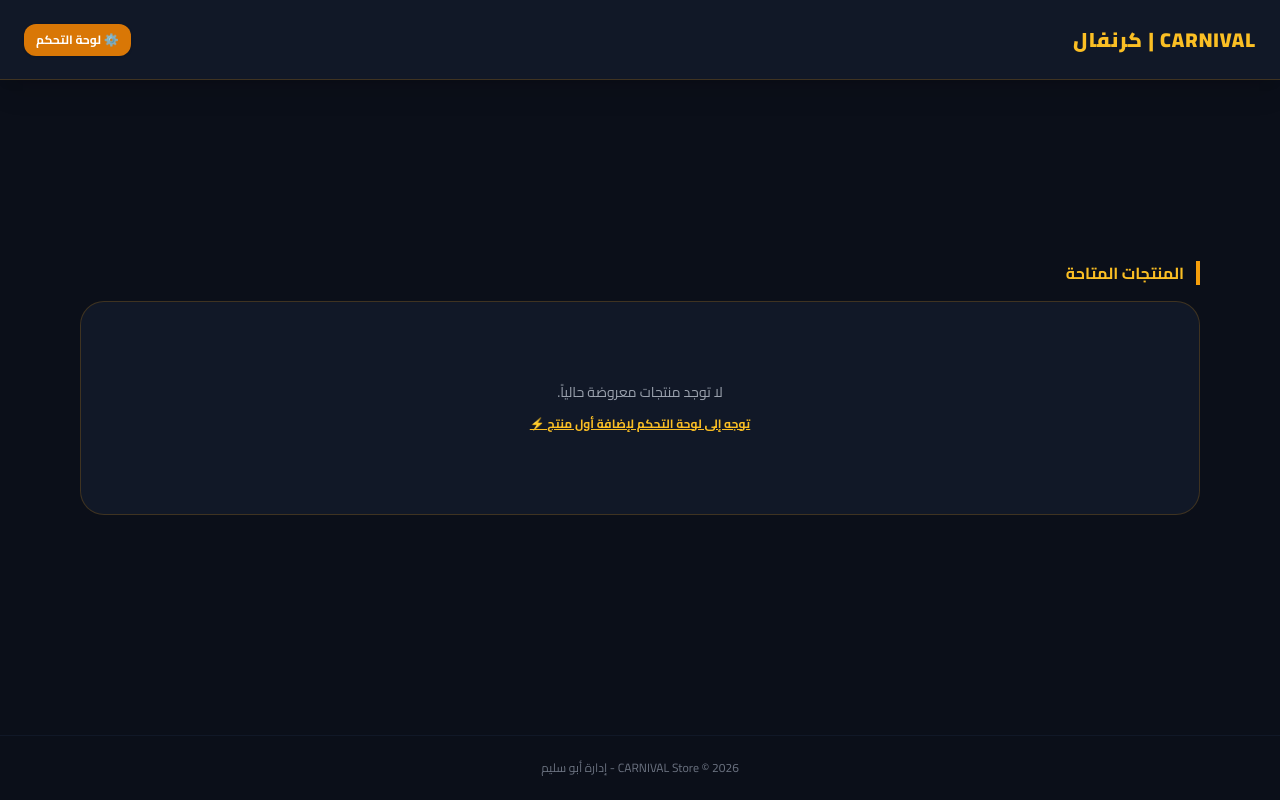
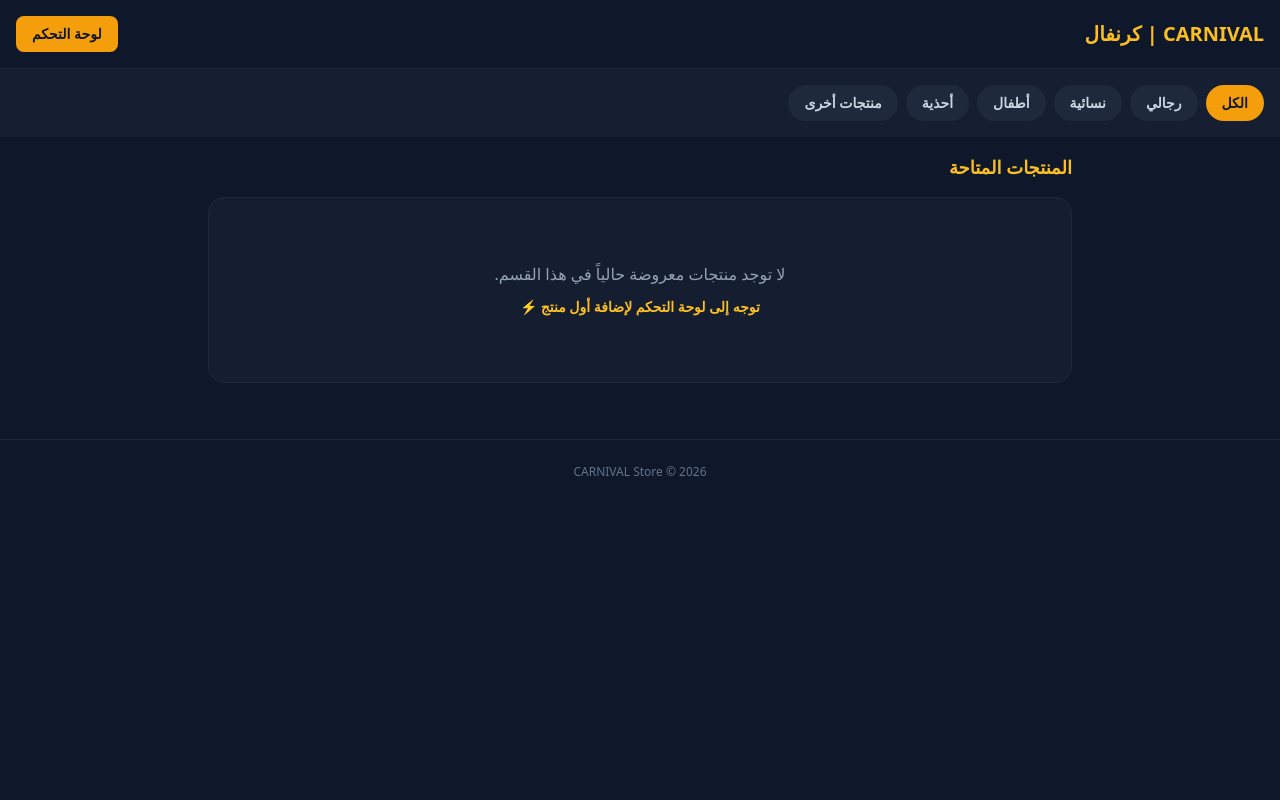
Before and after one commit to mscapo1990-arch/CarnivalStore, a Flask app: page / in a window 1280 px wide. Run offline with Flask 3, Linux system fonts and the light colour scheme; some libraries are stand-ins or nearby versions.

Commit message:
Update store layout and categories

```diff
--- a/app.py
+++ b/app.py
@@ -1,54 +1,51 @@
 import os
-import json
 from flask import Flask, render_template, request, redirect, url_for
+from werkzeug.utils import secure_filename
 
 app = Flask(__name__)
-DATA_FILE = 'data.json'
+UPLOAD_FOLDER = 'static/uploads'
+app.config['UPLOAD_FOLDER'] = UPLOAD_FOLDER
+os.makedirs(UPLOAD_FOLDER, exist_ok=True)
 
-def load_data():
-    if not os.path.exists(DATA_FILE):
-        default_data = {
-            "whatsapp": "9647700000000",
-            "products": []
-        }
-        with open(DATA_FILE, 'w', encoding='utf-8') as df:
-            json.dump(default_data, df, ensure_ascii=False, indent=4)
-    with open(DATA_FILE, 'r', encoding='utf-8') as df:
-        return json.load(df)
-
-def save_data(data):
-    with open(DATA_FILE, 'w', encoding='utf-8') as df:
-        json.dump(data, df, ensure_ascii=False, indent=4)
+store_data = {
+    "whatsapp": "9647700000000",
+    "products": []
+}
 
 @app.route('/')
 def index():
-    data = load_data()
-    return render_template('index.html', data=data)
+    category = request.args.get('category', 'الكل')
+    products = store_data["products"]
+    if category != 'الكل':
+        products = [p for p in products if p.get('category') == category]
+    return render_template('index.html', products=products, whatsapp=store_data["whatsapp"], current_category=category)
 
 @app.route('/admin', methods=['GET', 'POST'])
 def admin():
-    data = load_data()
     if request.method == 'POST':
         action = request.form.get('action')
         if action == 'update_whatsapp':
-            data['whatsapp'] = request.form.get('whatsapp')
-            save_data(data)
+            store_data["whatsapp"] = request.form.get('whatsapp')
         elif action == 'add_product':
-            new_prod = {
-                "id": len(data['products']) + 1,
-                "name": request.form.get('name'),
-                "price": request.form.get('price'),
-                "type": request.form.get('type'),
-                "image": request.form.get('image') or 'https://images.unsplash.com/photo-1523275335684-37898b6baf30?w=500'
-            }
-            data['products'].append(new_prod)
-            save_data(data)
-        elif action == 'delete_product':
-            prod_id = int(request.form.get('id'))
-            data['products'] = [p for p in data['products'] if p['id'] != prod_id]
-            save_data(data)
-        return redirect(url_for('admin'))
-    return render_template('admin.html', data=data)
+            name = request.form.get('name')
+            price = request.form.get('price')
+            category = request.form.get('category', 'منتجات أخرى')
+            desc = request.form.get('desc', '')
+            image_url = "https://via.placeholder.com/300"
+            file = request.files.get('image')
+            if file and file.filename != '':
+                filename = secure_filename(file.filename)
+                file.save(os.path.join(app.config['UPLOAD_FOLDER'], filename))
+                image_url = url_for('static', filename=f'uploads/{filename}')
+            store_data["products"].append({
+                "id": len(store_data["products"]) + 1,
+                "name": name,
+                "price": price,
+                "category": category,
+                "image": image_url,
+                "desc": desc
+            })
+    return render_template('admin.html', store_data=store_data)
 
 if __name__ == '__main__':
     app.run(host='0.0.0.0', port=5000, debug=True)
--- a/templates/index.html
+++ b/templates/index.html
@@ -1,111 +1,53 @@
 <!DOCTYPE html>
-<html lang='ar' dir='rtl'>
+<html lang="ar" dir="rtl">
 <head>
-    <meta charset='UTF-8'>
-    <meta name='viewport' content='width=device-width, initial-scale=1.0'>
+    <meta charset="UTF-8">
+    <meta name="viewport" content="width=device-width, initial-scale=1.0">
     <title>كرنفال | CARNIVAL</title>
-    <script src='https://cdn.tailwindcss.com'></script>
-    <link href='https://fonts.googleapis.com/css2?family=Cairo:wght@400;600;700;900&display=swap' rel='stylesheet'>
-    <style>body { font-family: 'Cairo', sans-serif; background-color: #0b0f19; color: #f3f4f6; }</style>
+    <script src="https://cdn.tailwindcss.com"></script>
 </head>
-<body class='min-h-screen flex flex-col justify-between'>
-    <header class='border-b border-amber-500/20 bg-[#111827] px-6 h-20 flex items-center justify-between sticky top-0 z-40 shadow-xl'>
-        <span class='text-xl font-black text-amber-400 tracking-wider'>CARNIVAL | كرنفال</span>
-        <a href='/admin' class='text-xs bg-amber-600 hover:bg-amber-500 text-white px-3 py-2 rounded-xl font-bold transition shadow'>⚙️ لوحة التحكم</a>
+<body class="bg-slate-900 text-white min-h-screen">
+    <header class="p-4 flex justify-between items-center border-b border-slate-800">
+        <h1 class="text-xl font-bold text-amber-400">CARNIVAL | كرنفال</h1>
+        <a href="/admin" class="bg-amber-500 text-slate-900 px-4 py-2 rounded-lg font-bold text-sm">لوحة التحكم</a>
     </header>
 
-    <main class='max-w-6xl mx-auto px-4 py-8 w-full'>
-        <h3 class='text-amber-400 font-bold text-base mb-4 border-r-4 border-amber-500 pr-3'>المنتجات المتاحة</h3>
+    <!-- شريط الفئات بالأعلى -->
+    <div class="flex overflow-x-auto gap-2 p-4 bg-slate-800/50 scrollbar-none">
+        <a href="/?category=الكل" class="px-4 py-2 rounded-full text-sm font-semibold whitespace-nowrap {{ 'bg-amber-500 text-slate-900' if current_category == 'الكل' else 'bg-slate-800 text-slate-300' }}">الكل</a>
+        <a href="/?category=رجالي" class="px-4 py-2 rounded-full text-sm font-semibold whitespace-nowrap {{ 'bg-amber-500 text-slate-900' if current_category == 'رجالي' else 'bg-slate-800 text-slate-300' }}">رجالي</a>
+        <a href="/?category=نسائية" class="px-4 py-2 rounded-full text-sm font-semibold whitespace-nowrap {{ 'bg-amber-500 text-slate-900' if current_category == 'نسائية' else 'bg-slate-800 text-slate-300' }}">نسائية</a>
+        <a href="/?category=أطفال" class="px-4 py-2 rounded-full text-sm font-semibold whitespace-nowrap {{ 'bg-amber-500 text-slate-900' if current_category == 'أطفال' else 'bg-slate-800 text-slate-300' }}">أطفال</a>
+        <a href="/?category=أحذية" class="px-4 py-2 rounded-full text-sm font-semibold whitespace-nowrap {{ 'bg-amber-500 text-slate-900' if current_category == 'أحذية' else 'bg-slate-800 text-slate-300' }}">أحذية</a>
+        <a href="/?category=منتجات أخرى" class="px-4 py-2 rounded-full text-sm font-semibold whitespace-nowrap {{ 'bg-amber-500 text-slate-900' if current_category == 'منتجات أخرى' else 'bg-slate-800 text-slate-300' }}">منتجات أخرى</a>
+    </div>
 
-        {% if data.products|length == 0 %}
-        <div class='text-center py-20 bg-[#111827] border border-amber-500/20 rounded-3xl'>
-            <p class='text-gray-400 text-sm mb-2'>لا توجد منتجات معروضة حالياً.</p>
-            <a href='/admin' class='text-amber-400 text-xs font-bold underline'>توجه إلى لوحة التحكم لإضافة أول منتج ⚡</a>
-        </div>
+    <main class="p-4 max-w-4xl mx-auto">
+        <h2 class="text-lg font-semibold mb-4 text-amber-400">المنتجات المتاحة</h2>
+        {% if products %}
+            <div class="grid grid-cols-2 gap-4">
+                {% for p in products %}
+                <div class="bg-slate-800 p-3 rounded-xl border border-slate-700 flex flex-col justify-between">
+                    <img src="{{ p.image }}" class="w-full h-36 object-cover rounded-lg mb-2">
+                    <div>
+                        <h3 class="font-bold text-sm truncate">{{ p.name }}</h3>
+                        <p class="text-amber-400 font-bold text-sm my-1">{{ p.price }}</p>
+                        <span class="text-xs bg-slate-700 text-slate-300 px-2 py-0.5 rounded">{{ p.category }}</span>
+                    </div>
+                    <a href="https://wa.me/{{ whatsapp }}?text=مرحباً، اريد طلب المنتج: {{ p.name }} - السعر: {{ p.price }}" target="_blank" class="mt-3 block text-center bg-green-600 text-white py-1.5 rounded-lg text-xs font-bold">طلب عبر الواتساب</a>
+                </div>
+                {% endfor %}
+            </div>
         {% else %}
-        <div class='grid grid-cols-2 sm:grid-cols-3 md:grid-cols-4 gap-4'>
-            {% for p in data.products %}
-            <div onclick='openOrderModal("{{ p.name }}", "{{ p.price }}", "{{ p.type }}")' class='bg-[#111827] border border-amber-500/20 rounded-2xl p-3 hover:border-amber-500 transition shadow-xl cursor-pointer flex flex-col justify-between'>
-                <div>
-                    <div class='w-full h-40 bg-gray-900 rounded-xl overflow-hidden mb-3 border border-amber-500/30 relative'>
-                        <img src='{{ p.image }}' class='w-full h-full object-cover'>
-                        <span class='absolute top-2 right-2 text-[10px] bg-red-600 text-white px-2 py-0.5 rounded font-bold'>{{ p.type }}</span>
-                    </div>
-                    <h4 class='text-white font-bold text-xs mb-1 truncate'>{{ p.name }}</h4>
-                </div>
-                <div class='flex items-center justify-between mt-2'>
-                    <span class='text-amber-400 font-black text-sm'>{{ p.price }}</span>
-                    <span class='text-[10px] bg-emerald-600/20 text-emerald-400 border border-emerald-500/30 px-2 py-1 rounded-lg font-bold'>اطلب الآن</span>
-                </div>
+            <div class="text-center py-16 bg-slate-800/40 rounded-2xl border border-slate-800">
+                <p class="text-slate-400 mb-2">لا توجد منتجات معروضة حالياً في هذا القسم.</p>
+                <a href="/admin" class="text-amber-400 font-bold text-sm">توجه إلى لوحة التحكم لإضافة أول منتج ⚡</a>
             </div>
-            {% endfor %}
-        </div>
         {% endif %}
     </main>
 
-    <div id='orderModal' class='fixed inset-0 bg-black/80 backdrop-blur-sm z-50 hidden flex items-center justify-center p-4'>
-        <div class='bg-[#111827] border border-amber-500/50 rounded-3xl p-6 w-full max-w-md shadow-2xl relative'>
-            <button onclick='closeOrderModal()' class='absolute top-4 left-4 text-gray-400 hover:text-white font-bold text-lg'>✕</button>
-            <h3 class='text-amber-400 font-bold text-base mb-1' id='modalTitle'>إتمام طلب الشراء</h3>
-            <p class='text-gray-400 text-xs mb-4'>أدخل تفاصيلك ليتم تحويلك مباشرة عبر واتساب</p>
-
-            <form id='orderForm' onsubmit='sendToWhatsApp(event)'>
-                <input type='hidden' id='prodName'>
-                <input type='hidden' id='prodPrice'>
-
-                <div class='mb-3'>
-                    <label class='block text-xs text-gray-300 mb-1'>النوع / المواصفات:</label>
-                    <input type='text' id='clientType' required class='w-full bg-[#0b0f19] border border-amber-500/30 rounded-xl p-2.5 text-xs text-white'>
-                </div>
-                <div class='mb-3'>
-                    <label class='block text-xs text-gray-300 mb-1'>العنوان:</label>
-                    <input type='text' id='clientAddress' required placeholder='المدينة / المنطقة' class='w-full bg-[#0b0f19] border border-amber-500/30 rounded-xl p-2.5 text-xs text-white'>
-                </div>
-                <div class='mb-3'>
-                    <label class='block text-xs text-gray-300 mb-1'>الكمية:</label>
-                    <input type='number' id='clientQty' value='1' min='1' required class='w-full bg-[#0b0f19] border border-amber-500/30 rounded-xl p-2.5 text-xs text-white'>
-                </div>
-                <div class='mb-4'>
-                    <label class='block text-xs text-gray-300 mb-1'>رقم الهاتف:</label>
-                    <input type='tel' id='clientPhone' required placeholder='07700000000' class='w-full bg-[#0b0f19] border border-amber-500/30 rounded-xl p-2.5 text-xs text-white'>
-                </div>
-                <button type='submit' class='w-full py-3 rounded-xl font-bold bg-emerald-600 hover:bg-emerald-500 text-white text-xs shadow-lg'>💬 إرسال الطلب عبر الواتساب</button>
-            </form>
-        </div>
-    </div>
-
-    <footer class='text-center py-6 text-xs text-gray-500 border-t border-gray-900 mt-10'>
-        CARNIVAL Store © 2026 - إدارة أبو سليم
+    <footer class="text-center py-6 text-xs text-slate-500 border-t border-slate-800 mt-10">
+        CARNIVAL Store © 2026
     </footer>
-
-    <script>
-        const storeWhatsApp = "{{ data.whatsapp }}";
-        function openOrderModal(name, price, type) {
-            document.getElementById('modalTitle').innerText = 'طلب: ' + name;
-            document.getElementById('prodName').value = name;
-            document.getElementById('prodPrice').value = price;
-            document.getElementById('clientType').value = type;
-            document.getElementById('orderModal').classList.remove('hidden');
-        }
-        function closeOrderModal() { document.getElementById('orderModal').classList.add('hidden'); }
-        function sendToWhatsApp(e) {
-            e.preventDefault();
-            const name = document.getElementById('prodName').value;
-            const price = document.getElementById('prodPrice').value;
-            const type = document.getElementById('clientType').value;
-            const address = document.getElementById('clientAddress').value;
-            const qty = document.getElementById('clientQty').value;
-            const phone = document.getElementById('clientPhone').value;
-            const msg =  +
-                         +
-                         +
-                         +
-                         +
-                         +
-                        ;
-            window.open(, '_blank');
-            closeOrderModal();
-        }
-    </script>
 </body>
 </html>
```
